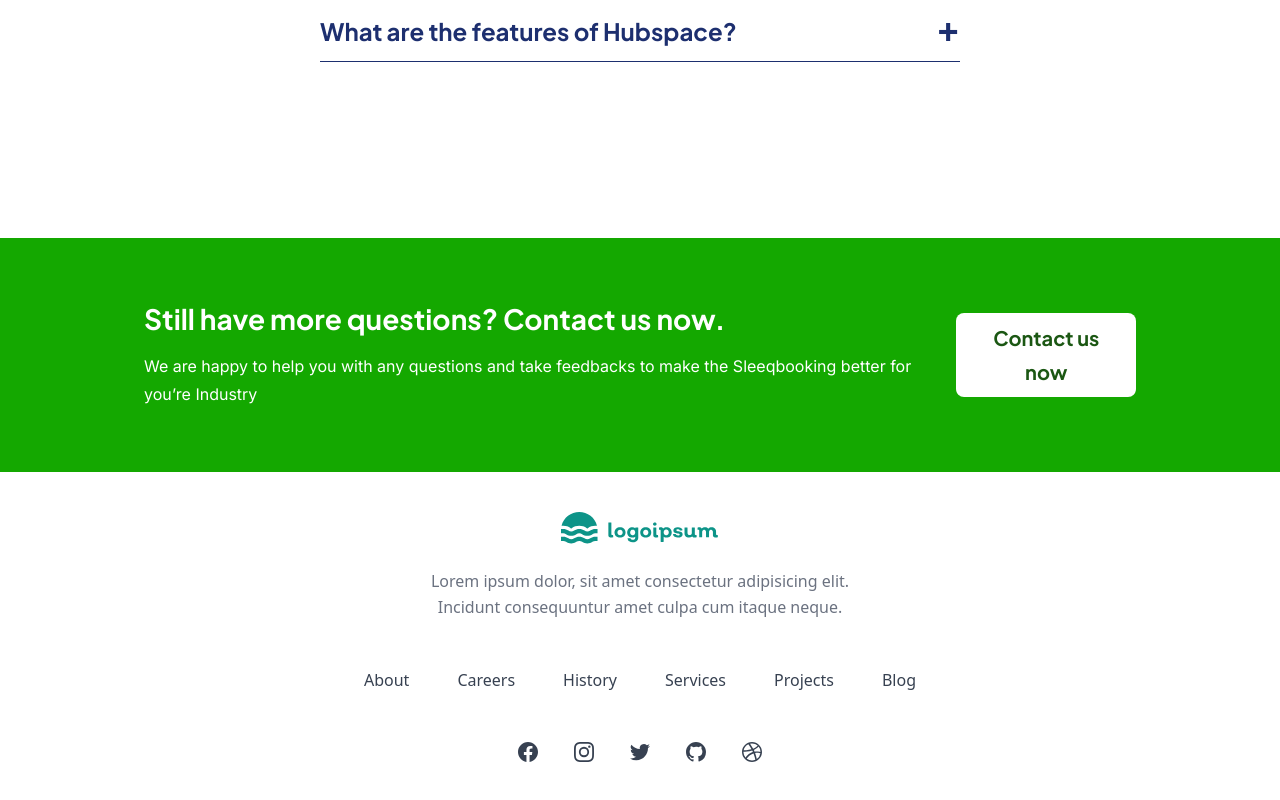
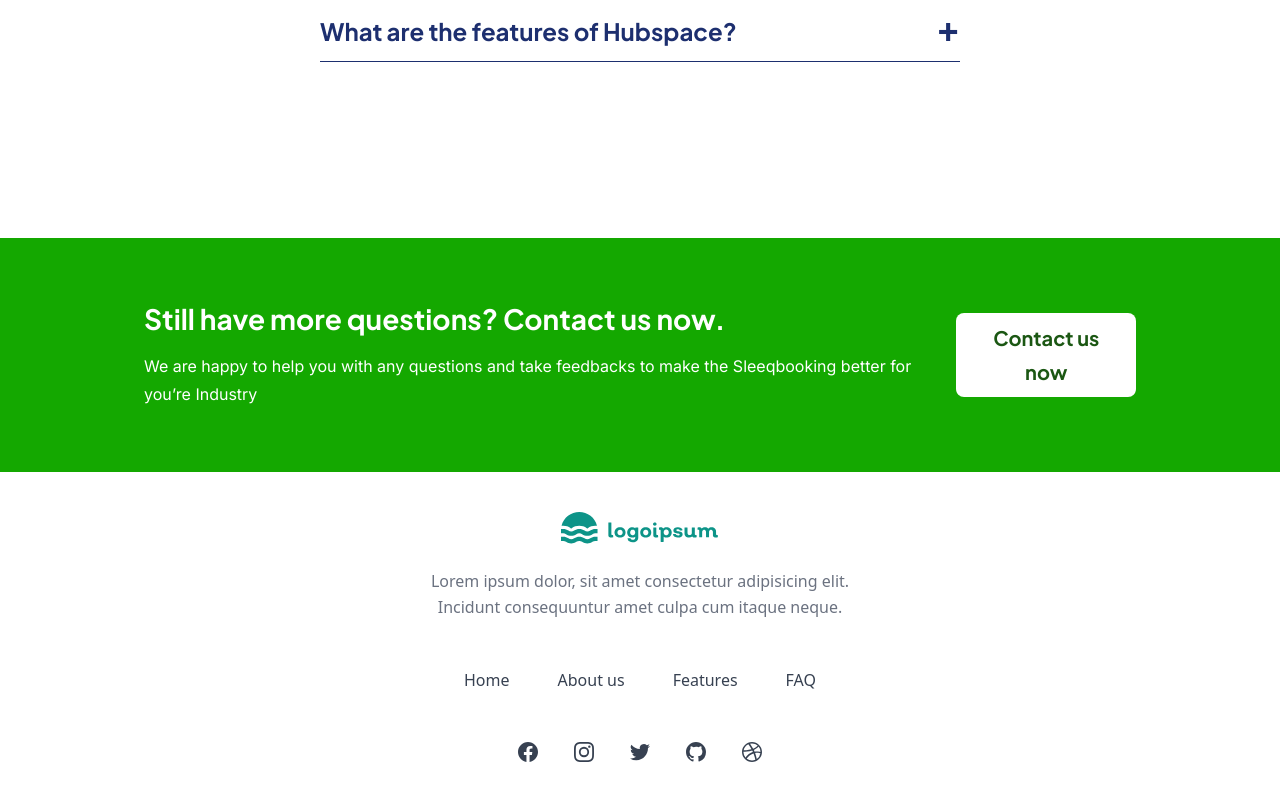
Before and after one commit to atuldedha/sniper-project-2, a React (Create React App) app: page / in a window 1280 px wide. Shown: the part 9007-9807 px from the top of the page. Built offline with nearby package versions, Linux system fonts and the light colour scheme; a web font is replaced by a local one.

Commit message:
changes pere feedback

```diff
--- a/src/App.js
+++ b/src/App.js
@@ -88,7 +88,7 @@ function App() {
       />
 
       {/* footer */}
-      <Footer />
+      <Footer handleNavigation={handleNavigation} />
     </div>
   );
 }
--- a/src/components/Footer/Footer.js
+++ b/src/components/Footer/Footer.js
@@ -1,6 +1,6 @@
 import React from "react";
 
-const Footer = () => {
+const Footer = ({ handleNavigation }) => {
   return (
     <div className=" w-full flex flex-col items-center justify-center px-10 md:px-20 lg:px-0 py-5 lg:py-10">
       <div className="w-full lg:w-1/2">
@@ -60,59 +60,33 @@ const Footer = () => {
 
         <nav aria-label="Footer Nav" class="mt-12">
           <ul class="flex flex-wrap justify-center gap-6 md:gap-8 lg:gap-12">
-            <li>
-              <a
-                class="text-gray-700 transition hover:text-gray-700/75"
-                href="/"
-              >
-                About
-              </a>
-            </li>
+            <span
+              class="text-gray-700 transition hover:text-gray-700/75 cursor-pointer"
+              onClick={() => handleNavigation("home")}
+            >
+              Home
+            </span>
 
-            <li>
-              <a
-                class="text-gray-700 transition hover:text-gray-700/75"
-                href="/"
-              >
-                Careers
-              </a>
-            </li>
+            <span
+              class="text-gray-700 transition hover:text-gray-700/75 cursor-pointer"
+              onClick={() => handleNavigation("about")}
+            >
+              About us
+            </span>
 
-            <li>
-              <a
-                class="text-gray-700 transition hover:text-gray-700/75"
-                href="/"
-              >
-                History
-              </a>
-            </li>
+            <span
+              class="text-gray-700 transition hover:text-gray-700/75 cursor-pointer"
+              onClick={() => handleNavigation("feature")}
+            >
+              Features
+            </span>
 
-            <li>
-              <a
-                class="text-gray-700 transition hover:text-gray-700/75"
-                href="/"
-              >
-                Services
-              </a>
-            </li>
-
-            <li>
-              <a
-                class="text-gray-700 transition hover:text-gray-700/75"
-                href="/"
-              >
-                Projects
-              </a>
-            </li>
-
-            <li>
-              <a
-                class="text-gray-700 transition hover:text-gray-700/75"
-                href="/"
-              >
-                Blog
-              </a>
-            </li>
+            <span
+              class="text-gray-700 transition hover:text-gray-700/75 cursor-pointer"
+              onClick={() => handleNavigation("faq")}
+            >
+              FAQ
+            </span>
           </ul>
         </nav>
 
```
